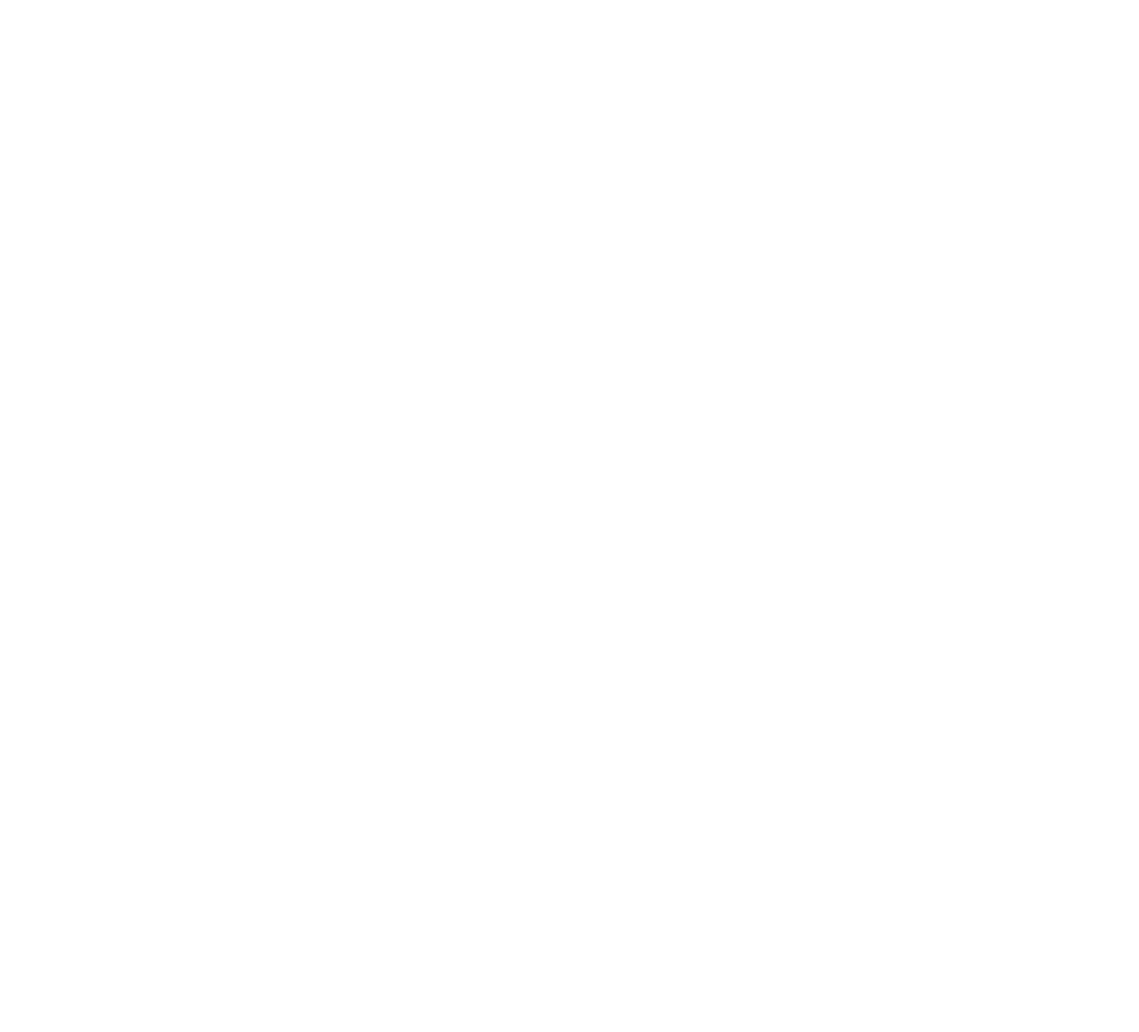
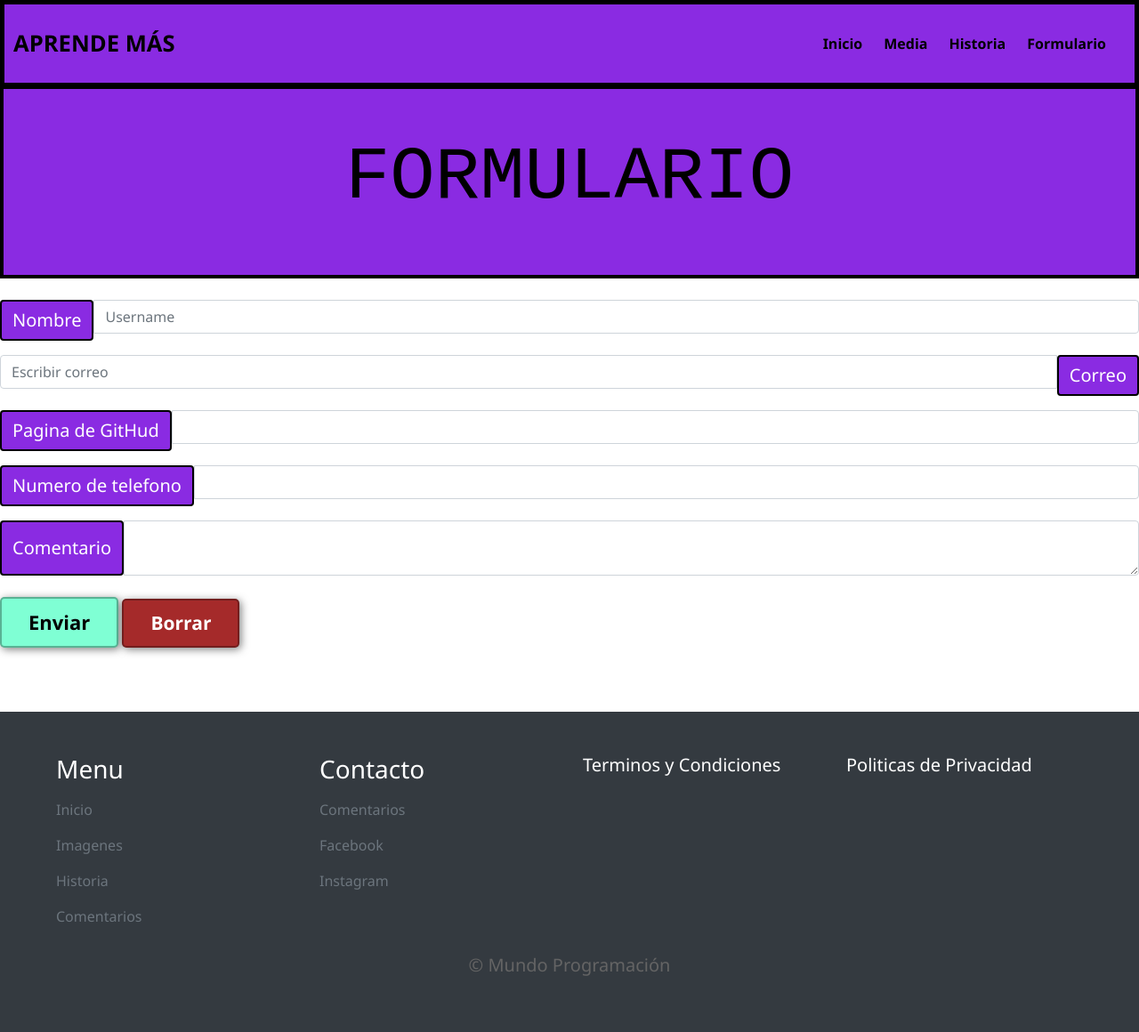
Before and after one commit to JoshuaVC26/urban-octo-broccoli, a plain HTML site: page Formulario.html in a window 1280 px wide. Shown: the whole page at 89% size. Before the commit the page ends 800 px from the top, so only its background shows below. Drawn offline with nearby package versions, Linux system fonts and the light colour scheme.

Commit message:
Agrego formulario con Bootstrap

```diff
--- a/Formulario.html
+++ b/Formulario.html
@@ -5,8 +5,135 @@
     <meta http-equiv="X-UA-Compatible" content="IE=edge">
     <meta name="viewport" content="width=device-width, initial-scale=1.0">
     <title>Formulario de MunProgra</title>
+     <!-------------------Imagen de la Pestaña --------------->
+<link rel="shortcup icon" href="./img/img practica.png">
+
+<!-------------------BOOTSTRAP -------------------->
+<link rel="stylesheet" href="https://cdn.jsdelivr.net/npm/bootstrap@4.6.1/dist/css/bootstrap.min.css" integrity="sha384-zCbKRCUGaJDkqS1kPbPd7TveP5iyJE0EjAuZQTgFLD2ylzuqKfdKlfG/eSrtxUkn" crossorigin="anonymous">
+
+        <!----------------- ANIMATE CSS --------------->
+<link rel="stylesheet" href="https://cdnjs.cloudflare.com/ajax/libs/animate.css/4.1.1/animate.min.css">
+<link rel="stylesheet" href="estilos/animate.css">
+
+<!-- -----------------CSS STYLES ------------------ -->
+<link rel="stylesheet" href="./estilos/styles.css">
+
 </head>
 <body>
 
+    <header>
+        <div class="container1">
+            <p class="logo" class="wow heartBeat">APRENDE MÁS</p>
+            <nav>
+                <a href="index.html">Inicio</a>
+                <a href="Media.html">Media</a>
+                <a href="Historia.html">Historia</a>
+                <a href="Formulario.html">Formulario</a>
+            </nav>
+        </div>
+    </header>
+
+<br>
+<br>
+<br>
+<br>
+
+<div class="container2">
+    <h1 class="tiFor" class="wow fadeInDown">FORMULARIO</h1>
+</div>
+<br>
+<form action="Formulario" class="wow backInLeft">
+    <div class="input-group mb-3">
+        <span class="input-group-text" id="basic">Nombre</span>
+        <input type="text" class="form-control" placeholder="Username" aria-label="Username" aria-describedby="basic-addon1">
+      </div>
+
+      <div class="input-group mb-3">
+        <input type="text" class="form-control" placeholder="Escribir correo" aria-describedby="basic-addon2">
+        <span class="input-group-text" id="basic">Correo </span>
+      </div>
+
+      <div class="input-group mb-3">
+        <span class="input-group-text" id="basic">Pagina de GitHud</span>
+        <input type="text" class="form-control" id="basic-url" aria-describedby="basic-addon3">
+      </div>
+
+      <div class="input-group mb-3">
+        <span class="input-group-text" id="basic">Numero de telefono</span>
+        <input type="number" class="form-control">
+      </div>
+
+
+      <div class="input-group">
+        <span class="input-group-text" id="basic">Comentario</span>
+        <textarea class="form-control" aria-label="With textarea"></textarea>
+      </div>
+<br>
+
+
+<button class="butSubmit">Enviar</button>
+
+<button class="botReset">Borrar</button>
+
+</form>
+
+<br>
+<br>
+<br>
+    <!--------------- FOOTER -------------------->
+
+ <footer class="bg-dark text-white">
+    <div class="container-fluid">
+        <div class="row p-5 pb-8 bg-dark text-white">
+            <div class="col-xs-12 col-md-6 col-lg-3">
+                <p class="h3 mb-3">Menu</p>
+                <div class="mb-3">
+                    <a class="text-secondary text-decoration-none" href="index.html">Inicio</a>
+                </div>
+                <div class="mb-3">
+                <a class="text-secondary text-decoration-none" href="Media.html">Imagenes</a>
+                </div>
+                <div class="mb-3">
+                <a class="text-secondary text-decoration-none" href="Historia.html">Historia</a>
+                </div>
+                <div class="mb-3">
+                <a class="text-secondary text-decoration-none" href="Formulario.html">Comentarios</a>
+                </div>
+            </div>
+            <div class="col-xs-12 col-md-6 col-lg-3">
+                <p class="h3 mb-3">Contacto</p>
+
+            <div class="mb-3">
+                <a class="text-secondary text-decoration-none" href="Formulario.html">Comentarios</a>
+            </div>
+
+            <div class="mb-3">
+                <a class="text-secondary text-decoration-none" href="">Facebook</a>
+            </div>
+
+            <div class="mb-3">
+                <a class="text-secondary text-decoration-none" href="">Instagram</a>
+            </div>
+
+        </div>
+
+            <div class="col-xs-12 col-md-6 col-lg-3">
+                <p class="h5 mb-3">Terminos y Condiciones</p>
+            </div>
+
+            <div class="col-xs-12 col-md-6 col-lg-3">
+                <p class="h5 mb-3">Politicas de Privacidad</p>
+            </div>
+            <div class="container1">
+                <p class="copyRight">&copy; Mundo Programación</p>
+            </div>
+    </div>
+</footer>
+
+<script src="https://cdn.jsdelivr.net/npm/jquery@3.5.1/dist/jquery.slim.min.js" integrity="sha384-DfXdz2htPH0lsSSs5nCTpuj/zy4C+OGpamoFVy38MVBnE+IbbVYUew+OrCXaRkfj" crossorigin="anonymous"></script>
+<script src="https://cdn.jsdelivr.net/npm/bootstrap@4.6.1/dist/js/bootstrap.bundle.min.js" integrity="sha384-fQybjgWLrvvRgtW6bFlB7jaZrFsaBXjsOMm/tB9LTS58ONXgqbR9W8oWht/amnpF" crossorigin="anonymous"></script>
+<script src="JS/wow.min.js"></script>
+<script>new WOW().init();</script>
+
 </body>
 </html>
--- a/estilos/styles.css
+++ b/estilos/styles.css
@@ -234,7 +234,47 @@ footer .copyRight{
     color: rgb(100, 100, 100);
 }
 
+.container2 {
+    padding:50px;
+    text-align: center;
+    background-color: blueviolet;
+    color:black;
+    font-size:1.5em;
+    font-family: monospace;
+    font-weight: bold;
+    border: 4px solid black;
+}
 
+.tiFor{
+    animation: fadeInDown;
+    animation-duration: 2s;
+}
+
+form{
+    animation: backInLeft;
+    animation-duration: 2s;
+}
+
+form #basic{
+    background-color:blueviolet;
+    color:white;
+    font-size: 20px ;
+    border: 2px solid black;
+}
+
+.butSubmit{
+    background-color:aquamarine;
+    color:black;
+    font-weight: bold;
+    font-size: 22px;
+}
+
+
+.botReset{
+    background-color:brown;
+    font-weight: bold;
+    font-size:21px;
+}
 
 @media(min-width: 720px){
 
```
